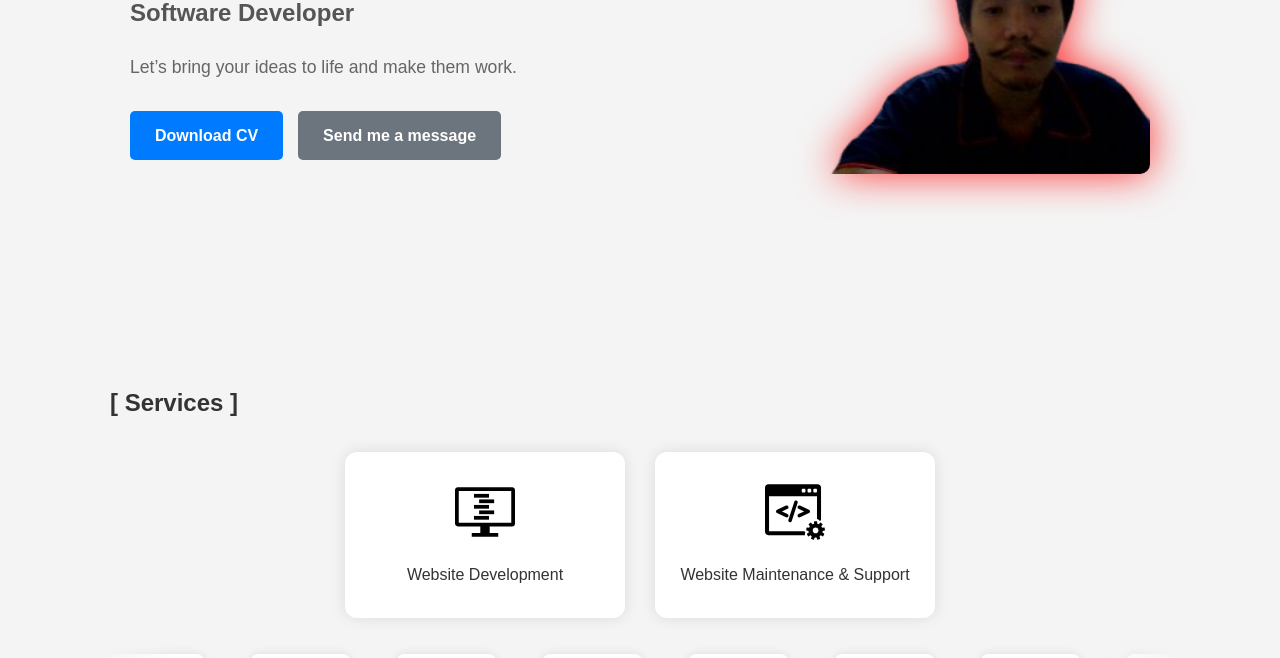
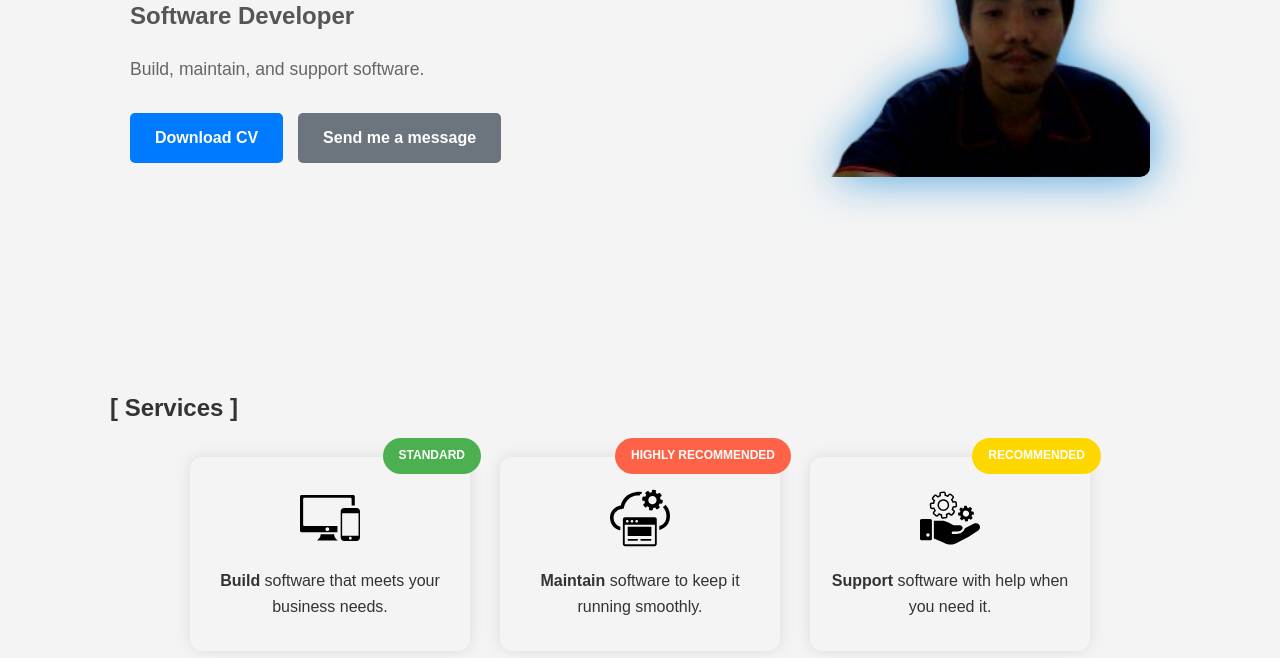
Before and after one commit to pbensi/portfolio, a plain HTML site: page index.html in a window 1280 px wide. Shown: the part 344-1002 px from the top of the page. Drawn offline with nearby package versions, Linux system fonts and the light colour scheme.

Commit message:
Improve design and context

```diff
--- a/index.css
+++ b/index.css
@@ -136,7 +136,7 @@ main {
 
 .home-section {
     align-content: center;
-    height: 670px;
+    height: 675px;
 }
 
 .home-content {
@@ -213,8 +213,8 @@ main {
     width: 500px;
     height: auto;
     border-radius: 10px;
-    filter: drop-shadow(0 0 10px var(--color-ff0000));
-    animation: auora 2s infinite alternate;
+    filter: drop-shadow(0 0 10px var(--secondary-color));
+    animation: auora 1.5s infinite alternate;
 }
 
 .services-section {
@@ -234,13 +234,42 @@ main {
 }
 
 .service-card {
+    position: relative;
     align-content: center;
     border-radius: 12px;
-    background-color: var(--color-fff);
+    background-color: var(--background-color);
+    border:1px solid var(--background-color);
     box-shadow: 0 0 15px var(--box-shadow-color);
     padding: 30px 20px;
     width: 280px;
+    cursor: default;
     height: auto;
+}
+
+
+.recommended-tag {
+    position: absolute;
+    top: -20px;
+    right: -12px;
+    color: var(--color-fff);
+    font-size: 12px;
+    font-weight: bold;
+    padding: 8px 16px;
+    border-radius: 20px;
+    text-transform: uppercase;
+    z-index: 2;
+}
+
+.highly-recommended {
+    background-color: #FF6347;
+}
+
+.recommended {
+    background-color: #FFD700;
+}
+
+.standard {
+    background-color: #4CAF50;
 }
 
 .service-card img {
@@ -275,7 +304,8 @@ main {
     display: flex;
     justify-content: center;
     align-items: center;
-    background-color: var(--color-fff);
+    background-color: var(--background-color);
+    border: 1px solid var(--background-color);
     border-radius: 8px;
     box-shadow: 0 0 10px var(--box-shadow-color);
     padding: 10px;
@@ -527,7 +557,7 @@ main {
     }
 
     100% {
-        filter: drop-shadow(0 0 25px var(--color-ff0000));
+        filter: drop-shadow(0 0 25px var(--primary-color));
     }
 }
 
--- a/index.html
+++ b/index.html
@@ -38,7 +38,7 @@
                     <h1>Hi, I'm Frank</h1>
                     <h3>Software Developer</h3>
                     <p>
-                        Let’s bring your ideas to life and make them work.
+                        Build, maintain, and support software.
                     </p>
                     <div class="button-group">
                         <a href="./files/Frank_Resume.pdf" download class="btn primary">Download
@@ -57,19 +57,29 @@
             <div class="services-wrapper">
                 <div class="service-card">
                     <div class="service-title">
-                        <img src="./files/web-development.svg" alt="Web Development Icon" class="service-icon" />
+                        <img src="./files/build.svg" alt="build Icon" class="service-icon" />
+                        <span class="recommended-tag standard">standard</span>
                     </div>
                     <div class="service-body">
-                        <p>Website Development</p>
+                        <p><strong>Build</strong> software that meets your business needs.</p>
                     </div>
                 </div>
                 <div class="service-card">
                     <div class="service-title">
-                        <img src="./files/web-site-maintenace.svg" alt="Website Maintenance Icon"
-                            class="service-icon" />
+                        <img src="./files/maintain.svg" alt="maintenance Icon" class="service-icon" />
+                        <span class="recommended-tag highly-recommended">Highly Recommended</span>
                     </div>
                     <div class="service-body">
-                        <p>Website Maintenance & Support</p>
+                        <p><strong>Maintain</strong> software to keep it running smoothly.</p>
+                    </div>
+                </div>
+                <div class="service-card">
+                    <div class="service-title">
+                        <img src="./files/support.svg" alt="support Icon" class="service-icon" />
+                        <span class="recommended-tag recommended">Recommended</span>
+                    </div>
+                    <div class="service-body">
+                        <p><strong>Support</strong> software with help when you need it.</p>
                     </div>
                 </div>
             </div>
@@ -139,10 +149,9 @@
         <section id="about" class="about-section">
             <h2 class="section-title">[ Who Am I ]</h2>
             <p class="about-text">
-                I'm Frank, a developer with experience in building and maintaining that align with your
-                project
-                needs. If you'd like to discuss a project or require assistance, feel free to contact me at any
-                time.
+                I’m Frank, a <strong>software developer</strong> with experience in <strong>building, maintaining, and
+                    supporting software.</strong>
+                It would be my pleasure to work with you and contribute to the success of your business.
             </p>
         </section>
 
```
Also changed, not shown: files/build.svg (added), files/maintain.svg (added), files/support.svg (added).
